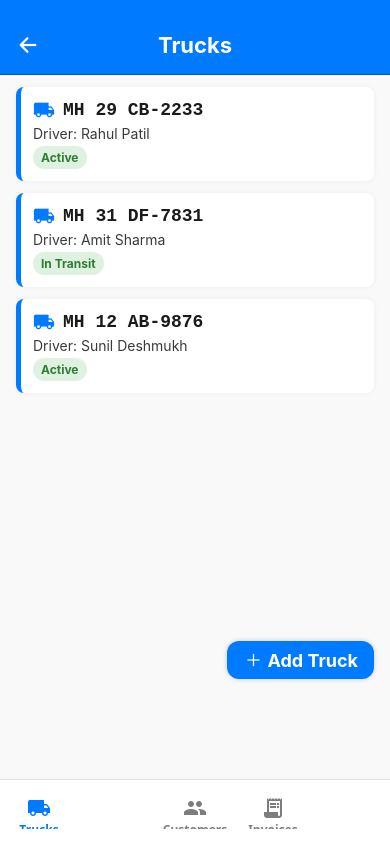
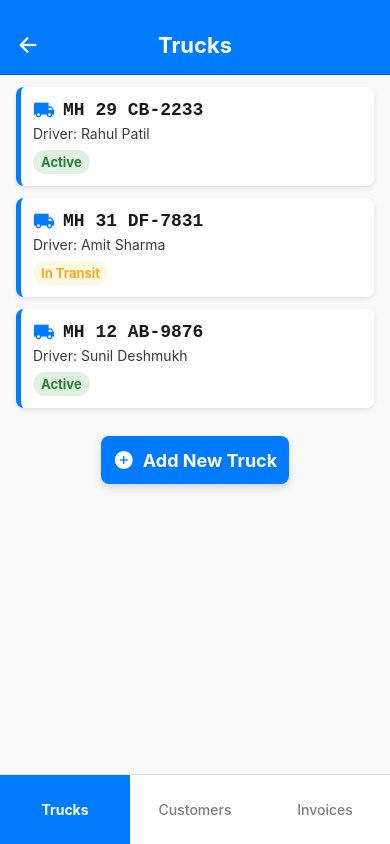
Before and after one commit to KushalJain07/RDMS_1, a React Native app: screen /TabNavigator in a window 390 px wide. Built offline with nearby package versions, Linux system fonts and the light colour scheme.

Commit message:
Bottom Navigation Correction . Screen Ui changes.

```diff
--- a/navigation/TabNavigator.tsx
+++ b/navigation/TabNavigator.tsx
@@ -1,91 +1,92 @@
 import React from 'react';
-import { Platform } from 'react-native';
+import { View, Text, TouchableOpacity, StyleSheet, Platform } from 'react-native';
 import { createBottomTabNavigator } from '@react-navigation/bottom-tabs';
-import MaterialIcons from 'react-native-vector-icons/MaterialIcons';
 import TrucksScreen from '../screens/Driver_screens/TrucksScreen';
 import CustomersScreen from '../screens/Driver_screens/CustomersScreen';
 import InvoiceScreen from '../screens/Driver_screens/InvoiceScreen';
-import Add_Truck from '../screens/Driver_screens/Add_Truck';
-import AddCustomer from '../screens/Driver_screens/AddCustomer';
 import { TabParamList } from '../types/navigation';
 import { Theme } from '../constants/theme';
+import { useNavigation, NavigationProp } from '@react-navigation/native';
 
 const Tab = createBottomTabNavigator<TabParamList>();
 
-const iconMapping: Record<string, string> = {
-  Trucks: 'local-shipping',
-  Customers: 'people',
-  Invoices: 'receipt-long',
+// Custom Tab Bar Component
+const CustomTabBar = ({ state, descriptors, navigation }: any) => {
+  return (
+    <View style={styles.tabBarContainer}>
+      {state.routes.map((route: any, index: number) => {
+        const isFocused = state.index === index;
+        const label =
+          descriptors[route.key].options.tabBarLabel ?? route.name;
+
+        const onPress = () => {
+          const event = navigation.emit({
+            type: 'tabPress',
+            target: route.key,
+          });
+
+          if (!isFocused && !event.defaultPrevented) {
+            navigation.navigate(route.name);
+          }
+        };
+
+        return (
+          <TouchableOpacity
+            key={route.key}
+            onPress={onPress}
+            style={[styles.tabButton, isFocused && styles.activeTab]}
+          >
+            <Text style={[styles.tabLabel, isFocused && styles.activeLabel]}>
+              {label}
+            </Text>
+          </TouchableOpacity>
+        );
+      })}
+    </View>
+  );
 };
 
 const TabNavigator: React.FC = () => {
   return (
     <Tab.Navigator
       initialRouteName="Trucks"
-      screenOptions={({ route }) => ({
+      tabBar={(props) => <CustomTabBar {...props} />}
+      screenOptions={{
         headerShown: false,
-        tabBarIcon: ({ color }) => (
-          <MaterialIcons
-            name={iconMapping[route.name] || 'error'}
-            size={24} // Match native icon scale
-            color={color}
-            style={{ marginBottom: -2 }} // Slight adjustment for perfect vertical alignment
-          />
-        ),
-        tabBarActiveTintColor: Theme.Colors.activeNavBackground,
-        tabBarInactiveTintColor: Theme.Colors.navIconColor,
-        tabBarStyle: {
-          height: Platform.OS === 'ios' ? 85 : 65,
-          paddingTop: 8,
-          paddingBottom: Platform.OS === 'ios' ? 20 : 10,
-          backgroundColor: Theme.Colors.inactiveNavBackground,
-          borderTopWidth: 1,
-          borderTopColor: Theme.Colors.lightGray,
-        },
-        tabBarLabelStyle: {
-          fontSize: 12,
-          fontWeight: '600',
-          paddingBottom: 2,
-        },
-        tabBarItemStyle: {
-          justifyContent: 'center',
-          alignItems: 'center',
-        },
-      })}
+      }}
     >
-      <Tab.Screen
-        name="Trucks"
-        component={TrucksScreen}
-        options={{ tabBarLabel: 'Trucks' }}
-      />
-      <Tab.Screen
-        name="Add_Truck"
-        component={Add_Truck}
-        options={{
-          tabBarButton: () => null,
-          tabBarStyle: { display: 'none' },
-        }}
-      />
-      <Tab.Screen
-        name="Customers"
-        component={CustomersScreen}
-        options={{ tabBarLabel: 'Customers' }}
-      />
-      <Tab.Screen
-        name="Invoices"
-        component={InvoiceScreen}
-        options={{ tabBarLabel: 'Invoices' }}
-      />
-      <Tab.Screen
-        name="AddCustomer"
-        component={AddCustomer}
-        options={{
-          tabBarButton: () => null,
-          tabBarStyle: { display: 'none' },
-        }}
-      />
+      <Tab.Screen name="Trucks" component={TrucksScreen} />
+      <Tab.Screen name="Customers" component={CustomersScreen} />
+      <Tab.Screen name="Invoices" component={InvoiceScreen} />
     </Tab.Navigator>
   );
 };
 
+const styles = StyleSheet.create({
+  tabBarContainer: {
+    flexDirection: 'row',
+    height: Platform.OS === 'ios' ? 85 : 70,
+    backgroundColor: Theme.Colors.inactiveNavBackground,
+    borderTopColor: Theme.Colors.lightGray,
+    borderTopWidth: 0.5,
+  },
+  tabButton: {
+    flex: 1,
+    justifyContent: 'center',
+    alignItems: 'center',
+  },
+  activeTab: {
+    backgroundColor: Theme.Colors.activeNavBackground,
+  },
+  tabLabel: {
+    color: Theme.Colors.navIconColor,
+    fontSize: 14,
+    fontWeight: '500',
+  },
+  activeLabel: {
+    color: Theme.Colors.white,
+    fontWeight: '700',
+  },
+});
+
 export default TabNavigator;
--- a/screens/Driver_screens/CustomersScreen.tsx
+++ b/screens/Driver_screens/CustomersScreen.tsx
@@ -11,7 +11,6 @@ import {
 import Icon from 'react-native-vector-icons/Ionicons';
 import MaterialIcons from 'react-native-vector-icons/MaterialIcons';
 import { Theme } from '../../constants/theme';
-import { useNavigation } from '@react-navigation/native';
 import { BottomTabScreenProps } from '@react-navigation/bottom-tabs';
 import { TabParamList } from '../../types/navigation';
 
@@ -35,7 +34,7 @@ type Props = BottomTabScreenProps<TabParamList, 'Customers'>;
 const CustomersScreen: React.FC<Props> = ({ navigation }) => {
   const [expandedCustomerId, setExpandedCustomerId] = useState<string | null>(null);
 
-  const [customers, setCustomers] = useState<Customer[]>([
+  const [customers] = useState<Customer[]>([
     {
       id: '1',
       name: 'Ramesh Kumar',
@@ -65,7 +64,7 @@ const CustomersScreen: React.FC<Props> = ({ navigation }) => {
   ]);
 
   const toggleSites = (customerId: string) => {
-    setExpandedCustomerId((prevId) => (prevId === customerId ? null : customerId));
+    setExpandedCustomerId(prev => (prev === customerId ? null : customerId));
   };
 
   return (
@@ -82,7 +81,7 @@ const CustomersScreen: React.FC<Props> = ({ navigation }) => {
       </View>
 
       {/* Customer List */}
-      <ScrollView contentContainerStyle={styles.listContainer}>
+      <ScrollView contentContainerStyle={styles.listContainer} showsVerticalScrollIndicator={false}>
         {customers.map((customer) => (
           <View key={customer.id} style={styles.customerCard}>
             <View style={styles.customerHeader}>
@@ -90,8 +89,8 @@ const CustomersScreen: React.FC<Props> = ({ navigation }) => {
               <Text style={styles.nameText}>{customer.name}</Text>
             </View>
 
-            <Text style={styles.companyText}>Company: {customer.company}</Text>
-            <Text style={styles.companyText}>Contact: {customer.contact}</Text>
+            <Text style={styles.detailText}>Company: <Text style={styles.detailValue}>{customer.company}</Text></Text>
+            <Text style={styles.detailText}>Contact: <Text style={styles.detailValue}>{customer.contact}</Text></Text>
             <Text style={styles.customerIdText}>Customer ID: {customer.id}</Text>
 
             {customer.sites.length > 0 && (
@@ -103,7 +102,7 @@ const CustomersScreen: React.FC<Props> = ({ navigation }) => {
             )}
 
             {expandedCustomerId === customer.id && customer.sites.length > 0 && (
-              <View>
+              <View style={{ marginTop: Spacing.sm }}>
                 {customer.sites.map((site) => (
                   <Text key={site.id} style={styles.siteAddress}>• {site.address}</Text>
                 ))}
@@ -111,15 +110,16 @@ const CustomersScreen: React.FC<Props> = ({ navigation }) => {
             )}
           </View>
         ))}
+
+        {/* Add Button inside ScrollView */}
+        <TouchableOpacity
+          style={styles.addButton}
+          onPress={() => navigation.navigate('AddCustomer')}
+        >
+          <Icon name="add-circle" size={22} color={Colors.white} />
+          <Text style={styles.addButtonText}>Add Customer</Text>
+        </TouchableOpacity>
       </ScrollView>
-
-      {/* Floating Add Customer Button */}
-      <TouchableOpacity style={styles.floatingAddButton}  onPress={() => navigation.navigate('AddCustomer')}>
-        <Icon name="add" size={20} color={Colors.white} />
-        <Text style={styles.floatingAddButtonText}>Add Customer</Text>
-      </TouchableOpacity>
-
-
     </SafeAreaView>
   );
 };
@@ -147,16 +147,17 @@ const styles = StyleSheet.create({
   },
   listContainer: {
     paddingHorizontal: Spacing.lg,
-    paddingBottom: 150,
+    paddingBottom: Spacing.xxl,
     paddingTop: Spacing.md,
   },
   customerCard: {
     backgroundColor: Colors.white,
     padding: Spacing.md,
-    borderRadius: BorderRadius.lg,
+    borderRadius: BorderRadius.md,
     marginBottom: Spacing.md,
     shadowColor: '#000',
     shadowOpacity: 0.05,
+    shadowOffset: { width: 0, height: 2 },
     shadowRadius: 5,
     elevation: 2,
     borderLeftWidth: 5,
@@ -174,10 +175,14 @@ const styles = StyleSheet.create({
     fontFamily: 'monospace',
     marginLeft: Spacing.sm,
   },
-  companyText: {
+  detailText: {
     fontSize: FontSizes.small,
     color: Colors.black80,
     marginTop: Spacing.xs,
+  },
+  detailValue: {
+    fontWeight: FontWeights.medium,
+    color: Colors.black,
   },
   customerIdText: {
     fontSize: FontSizes.xs,
@@ -196,46 +201,26 @@ const styles = StyleSheet.create({
     color: Colors.black80,
     marginTop: 2,
   },
-  floatingAddButton: {
-    position: 'absolute',
-    right: Spacing.lg,
-    bottom: 100,
+  addButton: {
+    marginTop: Spacing.lg,
+    flexDirection: 'row',
     backgroundColor: Colors.primary,
-    flexDirection: 'row',
+    padding: Spacing.md,
+    borderRadius: BorderRadius.md,
+    justifyContent: 'center',
     alignItems: 'center',
-    paddingHorizontal: Spacing.lg,
-    paddingVertical: Spacing.sm,
-    borderRadius: BorderRadius.lg,
+    alignSelf: 'center',
     shadowColor: '#000',
-    shadowOpacity: 0.2,
-    shadowRadius: 5,
-    elevation: 5,
+    shadowOpacity: 0.15,
+    shadowOffset: { width: 0, height: 4 },
+    shadowRadius: 8,
+    elevation: 4,
   },
-  floatingAddButtonText: {
+  addButtonText: {
     color: Colors.white,
     fontSize: FontSizes.medium,
     fontWeight: FontWeights.bold,
-    marginLeft: Spacing.xs,
-  },
-  bottomNav: {
-    flexDirection: 'row',
-    justifyContent: 'space-around',
-    paddingVertical: Spacing.sm,
-    backgroundColor: Colors.white,
-    borderTopWidth: 1,
-    borderTopColor: Colors.lightGray,
-    position: 'absolute',
-    bottom: 0,
-    left: 0,
-    right: 0,
-  },
-  navItem: {
-    alignItems: 'center',
-    padding: Spacing.sm,
-  },
-  navText: {
-    fontSize: FontSizes.small,
-    color: '#444',
+    marginLeft: Spacing.sm,
   },
 });
 
--- a/screens/Driver_screens/LoginScreen.tsx
+++ b/screens/Driver_screens/LoginScreen.tsx
@@ -8,6 +8,7 @@ import {
   Image,
   ScrollView,
   Modal,
+  Animated,
 } from 'react-native';
 import { useNavigation, NavigationProp } from '@react-navigation/native';
 
@@ -19,6 +20,7 @@ export default function LoginScreen() {
   const [username, setUsername] = useState<string>('');
   const [password, setPassword] = useState<string>('');
   const [isModalVisible, setIsModalVisible] = useState<boolean>(false);
+  const [contentOpacity] = useState(new Animated.Value(1));
 
   const handleLogin = () => {
     if (selectedRole === 'Driver') {
@@ -32,9 +34,27 @@ export default function LoginScreen() {
     setIsModalVisible(true);
   };
 
+  const switchRole = (role: UserRole) => {
+    Animated.sequence([
+      Animated.timing(contentOpacity, {
+        toValue: 0,
+        duration: 150,
+        useNativeDriver: true,
+      }),
+      Animated.timing(contentOpacity, {
+        toValue: 1,
+        duration: 150,
+        useNativeDriver: true,
+      }),
+    ]).start(() => {
+      setSelectedRole(role);
+    });
+  };
+
   return (
     <ScrollView contentContainerStyle={styles.scrollContainer}>
       <View style={styles.container}>
+        {/* Logo */}
         <View style={styles.logoContainer}>
           <Image
             source={require('../../public/images/logo.png')}
@@ -42,8 +62,10 @@ export default function LoginScreen() {
           />
         </View>
 
+        {/* Heading */}
         <Text style={styles.signInHeading}>Sign in</Text>
 
+        {/* Role Toggle */}
         <View style={styles.toggleContainer}>
           {['Driver', 'Supplier'].map((role) => (
             <TouchableOpacity
@@ -52,7 +74,7 @@ export default function LoginScreen() {
                 styles.toggleButton,
                 selectedRole === role && styles.toggleButtonSelected,
               ]}
-              onPress={() => setSelectedRole(role as UserRole)}
+              onPress={() => switchRole(role as UserRole)}
             >
               <Text
                 style={[
@@ -66,6 +88,8 @@ export default function LoginScreen() {
           ))}
         </View>
 
+        {/* Animated Login Form */}
+        <Animated.View style={{ opacity: contentOpacity }}>
           <TextInput
             placeholder="Username"
             style={styles.input}
@@ -84,13 +108,19 @@ export default function LoginScreen() {
             <Text style={styles.loginButtonText}>Log in</Text>
           </TouchableOpacity>
 
+          {selectedRole === 'Supplier' && (
+            <>
               <TouchableOpacity onPress={handleForgotPassword}>
                 <Text style={styles.link}>Forgot password?</Text>
               </TouchableOpacity>
 
               <Text style={styles.link}>Sign up</Text>
+            </>
+          )}
+        </Animated.View>
       </View>
 
+      {/* Forgot Password Modal */}
       <Modal
         visible={isModalVisible}
         transparent
@@ -121,7 +151,7 @@ const styles = StyleSheet.create({
     flexGrow: 1,
     justifyContent: 'center',
     backgroundColor: '#F3F4F6',
-    paddingVertical: 20, // Added vertical padding for extra spacing
+    paddingVertical: 20,
   },
   container: {
     padding: 30,
@@ -135,7 +165,7 @@ const styles = StyleSheet.create({
   },
   logoContainer: {
     alignItems: 'center',
-    marginBottom: 30, // increased spacing
+    marginBottom: 30,
   },
   logo: {
     width: 100,
@@ -155,7 +185,7 @@ const styles = StyleSheet.create({
   toggleContainer: {
     flexDirection: 'row',
     justifyContent: 'space-evenly',
-    marginBottom: 30, // increased spacing
+    marginBottom: 30,
     backgroundColor: '#E5E7EB',
     borderRadius: 8,
     padding: 4,
--- a/screens/Driver_screens/TrucksScreen.tsx
+++ b/screens/Driver_screens/TrucksScreen.tsx
@@ -11,8 +11,6 @@ import {
 import Icon from 'react-native-vector-icons/Ionicons';
 import MaterialIcons from 'react-native-vector-icons/MaterialIcons';
 import { Theme } from '../../constants/theme';
-import AddTruck from '../screens/Driver_screens/Add_Truck';
-import { useNavigation } from '@react-navigation/native';
 import { BottomTabScreenProps } from '@react-navigation/bottom-tabs';
 import { TabParamList } from '../../types/navigation';
 
@@ -22,7 +20,7 @@ type Truck = {
   id: string;
   number: string;
   driverName: string;
-  status: string;
+  status: 'Active' | 'In Transit' | 'Inactive';
 };
 
 type Props = BottomTabScreenProps<TabParamList, 'Trucks'>;
@@ -34,56 +32,59 @@ const TrucksScreen: React.FC<Props> = ({ navigation }) => {
     { id: '3', number: 'MH 12 AB-9876', driverName: 'Sunil Deshmukh', status: 'Active' },
   ]);
 
+  const getStatusStyles = (status: Truck['status']) => {
+    switch (status) {
+      case 'Active':
+        return { backgroundColor: '#DFF2E1', color: '#2E7D32' };
+      case 'In Transit':
+        return { backgroundColor: '#FFF8E1', color: '#F9A825' };
+      case 'Inactive':
+        return { backgroundColor: '#FFEBEE', color: '#C62828' };
+      default:
+        return { backgroundColor: '#ECEFF1', color: '#607D8B' };
+    }
+  };
+
   return (
     <SafeAreaView style={styles.container}>
       <StatusBar barStyle="light-content" backgroundColor={Colors.primary} />
 
       {/* Header */}
       <View style={styles.header}>
-        <TouchableOpacity onPress={() => navigation.navigate('LoginScreen')}>
+        <TouchableOpacity onPress={() => navigation.goBack()}>
           <Icon name="arrow-back" size={24} color={Colors.white} />
         </TouchableOpacity>
         <Text style={styles.headerTitle}>Trucks</Text>
         <View style={{ width: 24 }} />
       </View>
 
-      {/* Truck List */}
-      <ScrollView contentContainerStyle={styles.listContainer}>
-        {trucks.map((truck) => (
+      {/* Truck List with Add Button at End */}
+      <ScrollView contentContainerStyle={styles.listContainer} showsVerticalScrollIndicator={false}>
+        {trucks.map((truck) => {
+          const { backgroundColor, color } = getStatusStyles(truck.status);
+          return (
             <View key={truck.id} style={styles.truckCard}>
               <View style={styles.truckHeader}>
                 <MaterialIcons name="local-shipping" size={22} color={Colors.primary} />
                 <Text style={styles.truckNumber}>{truck.number}</Text>
               </View>
               <Text style={styles.driverName}>Driver: {truck.driverName}</Text>
-            <View style={styles.statusBadge}>
-              <Text style={styles.statusText}>{truck.status}</Text>
+              <View style={[styles.statusBadge, { backgroundColor }]}>
+                <Text style={[styles.statusText, { color }]}>{truck.status}</Text>
               </View>
             </View>
-        ))}
+          );
+        })}
+
+        {/* Add Truck Button BELOW the last card */}
+        <TouchableOpacity
+          style={styles.addButton}
+          onPress={() => navigation.navigate('Add_Truck')}
+        >
+          <Icon name="add-circle" size={22} color={Colors.white} />
+          <Text style={styles.addButtonText}>Add New Truck</Text>
+        </TouchableOpacity>
       </ScrollView>
-
-      {/* Floating Add Truck Button */}
-      <TouchableOpacity style={styles.floatingAddButton} onPress={() => navigation.navigate('Add_Truck')}>
-        <Icon name="add" size={20} color={Colors.white} />
-        <Text style={styles.floatingAddButtonText}>Add Truck</Text>
-      </TouchableOpacity>
-
-      {/* Bottom Navigation */}
-      {/* <View style={styles.bottomNav}>
-        <TouchableOpacity style={styles.navItem}>
-           <MaterialIcons name="local-shipping" size={24} color={Colors.gray} />
-           <Text style={styles.navText}>Trucks</Text>
-           </TouchableOpacity>
-        <TouchableOpacity style={styles.navItem}>
-          <MaterialIcons name="people" size={24} color={Colors.gray} />
-          <Text style={styles.navText}>Customers</Text>
-        </TouchableOpacity>
-        <TouchableOpacity style={styles.navItem}>
-          <MaterialIcons name="receipt-long" size={24} color={Colors.gray} />
-          <Text style={styles.navText}>Invoices</Text>
-        </TouchableOpacity>
-      </View> */}
     </SafeAreaView>
   );
 };
@@ -111,7 +112,7 @@ const styles = StyleSheet.create({
   },
   listContainer: {
     paddingHorizontal: Spacing.lg,
-    paddingBottom: 150,
+    paddingBottom: Spacing.xxl,
     paddingTop: Spacing.md,
   },
   truckCard: {
@@ -120,9 +121,10 @@ const styles = StyleSheet.create({
     borderRadius: BorderRadius.md,
     marginBottom: Spacing.md,
     shadowColor: '#000',
-    shadowOpacity: 0.05,
+    shadowOpacity: 0.1,
+    shadowOffset: { width: 0, height: 2 },
     shadowRadius: 5,
-    elevation: 2,
+    elevation: 3,
     borderLeftWidth: 5,
     borderLeftColor: Colors.primary,
   },
@@ -145,67 +147,35 @@ const styles = StyleSheet.create({
   },
   statusBadge: {
     alignSelf: 'flex-start',
-    backgroundColor: '#DFF2E1',
     paddingHorizontal: Spacing.sm,
-    paddingVertical: Spacing.xs,
+    paddingVertical: 4,
     borderRadius: 999,
+    marginTop: 4,
   },
   statusText: {
-    fontSize: FontSizes.small - 2,
-    color: '#2E7D32',
+    fontSize: FontSizes.small - 1,
     fontWeight: FontWeights.bold,
   },
-  floatingAddButton: {
-    position: 'absolute',
-    right: Spacing.lg,
-    bottom: 100,
+  addButton: {
+    marginTop: Spacing.lg,
+    flexDirection: 'row',
     backgroundColor: Colors.primary,
-    flexDirection: 'row',
+    padding: Spacing.md,
+    borderRadius: BorderRadius.md,
+    justifyContent: 'center',
     alignItems: 'center',
-    paddingHorizontal: Spacing.lg,
-    paddingVertical: Spacing.sm,
-    borderRadius: BorderRadius.lg,
+    alignSelf: 'center',
     shadowColor: '#000',
-    shadowOpacity: 0.2,
-    shadowRadius: 5,
-    elevation: 5,
+    shadowOpacity: 0.15,
+    shadowOffset: { width: 0, height: 4 },
+    shadowRadius: 8,
+    elevation: 4,
   },
-  floatingAddButtonText: {
+  addButtonText: {
     color: Colors.white,
     fontSize: FontSizes.medium,
     fontWeight: FontWeights.bold,
-    marginLeft: Spacing.xs,
-  },
-  bottomNav: {
-    flexDirection: 'row',
-    justifyContent: 'space-around',
-    paddingVertical: Spacing.sm,
-    backgroundColor: Colors.white,
-    borderTopWidth: 1,
-    borderTopColor: Colors.lightGray,
-    position: 'absolute',
-    bottom: 0,
-    left: 0,
-    right: 0,
-  },
-  navItem: {
-    alignItems: 'center',
-    padding: Spacing.sm,
-  },
-  navText: {
-    fontSize: FontSizes.small,
-    color: '#444',
-  },
-  navItemActive: {
-    alignItems: 'center',
-    backgroundColor: 'green',
-    padding: Spacing.sm,
-    borderRadius: BorderRadius.lg,
-  },
-  navTextActive: {
-    fontSize: FontSizes.small,
-    color: Colors.white,
-    fontWeight: FontWeights.bold,
+    marginLeft: Spacing.sm,
   },
 });
 
```
Lines whose indentation alone changed are shown as unchanged.
